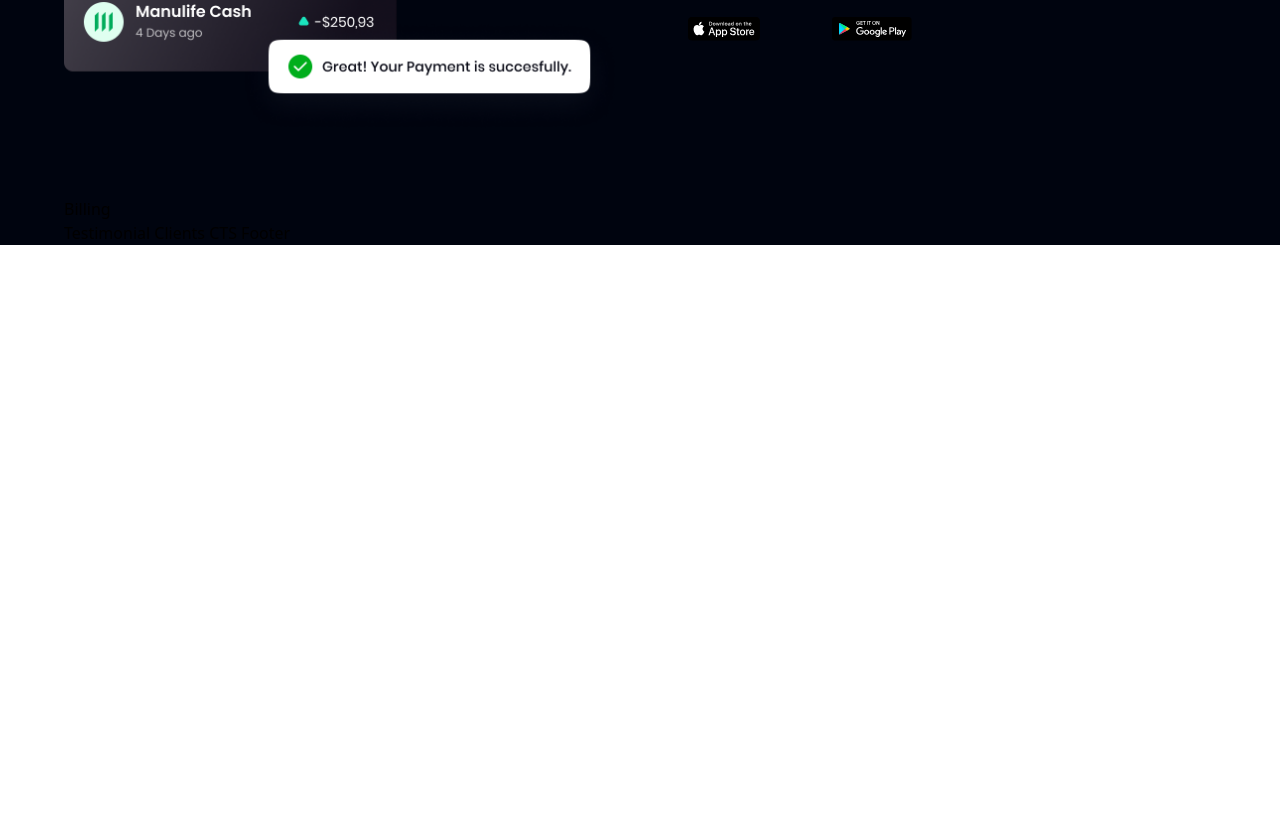
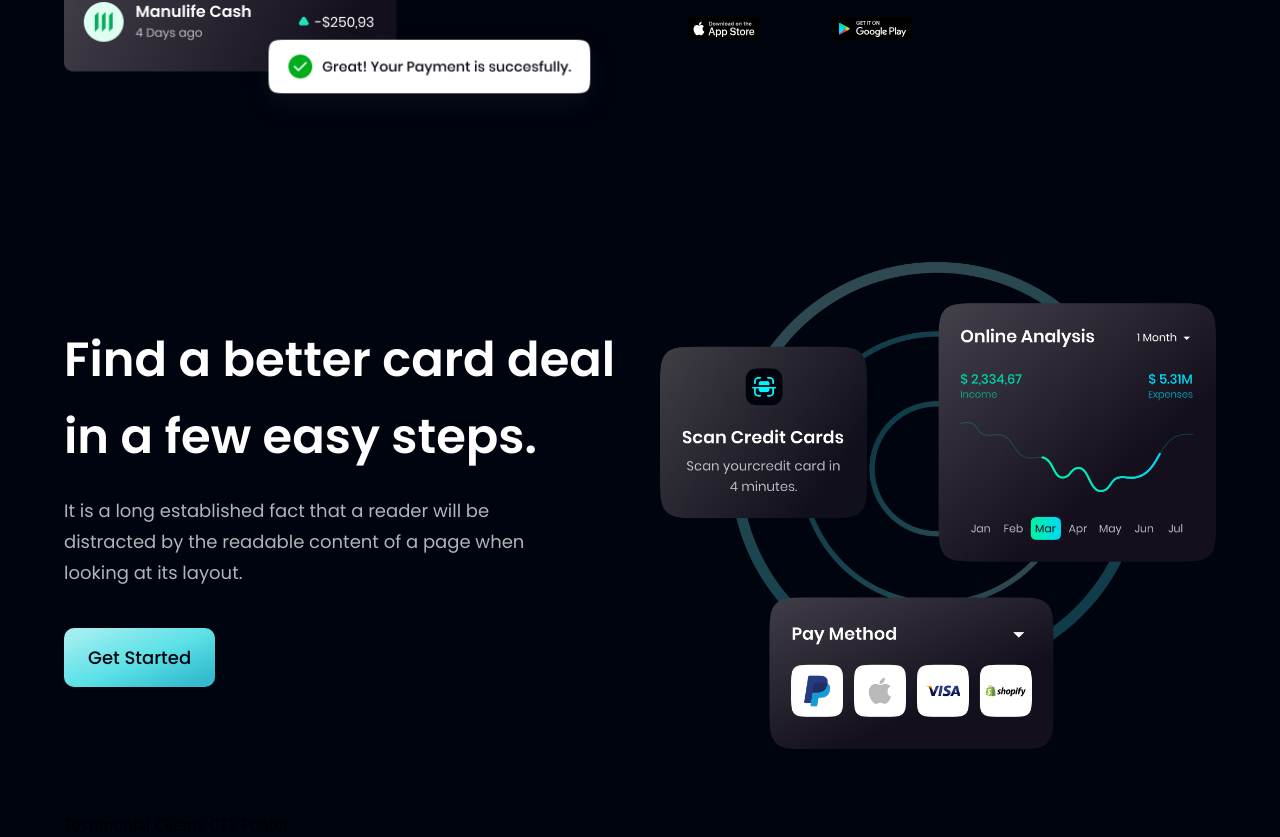
Before and after one commit to SyedUmairCodes/modern-payments-react, a React (Vite) app: page / in a window 1280 px wide. Shown: the part 1961-2798 px from the top of the page. Before the commit the page ends 2206 px from the top, so only its background shows below. Built offline with nearby package versions, Linux system fonts and the light colour scheme.

Commit message:
Card deals section completed

```diff
--- a/src/components/CardDeal.jsx
+++ b/src/components/CardDeal.jsx
@@ -1,7 +1,24 @@
 import React from "react"
+import styles, {layout} from "../style.js";
+import Button from "./Button.jsx";
+import { card } from "../assets"
 
 const CardDeal = () => {
-    return <div>Billing</div>
+    return(
+        <section className={layout.section}>
+            <div className={layout.sectionInfo}>
+                <h2 className={styles.heading2}>Find a better card deal <br className="sm:block hidden"/> in a few easy steps.</h2>
+                <p className={`${styles.paragraph} max-w-[470px] mt-5`}>It is a long established fact that a reader will be
+                    distracted by the readable content of a page when looking at its layout.</p>
+                <Button styles="mt-10"/>
+            </div>
+
+        {/* Section image*/}
+            <div className={layout.sectionImg}>
+                <img src={card} alt="card" className="w-[100%] h-[100%]"/>
+            </div>
+        </section>
+    )
 }
 
 export default CardDeal
```
